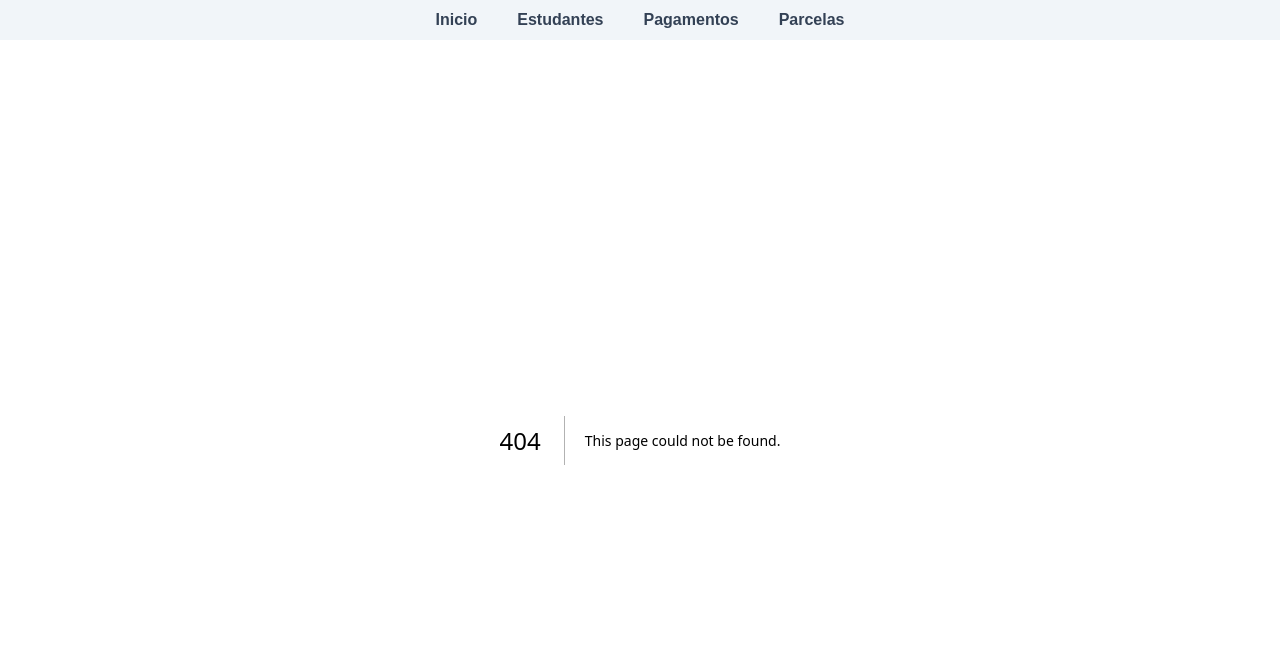
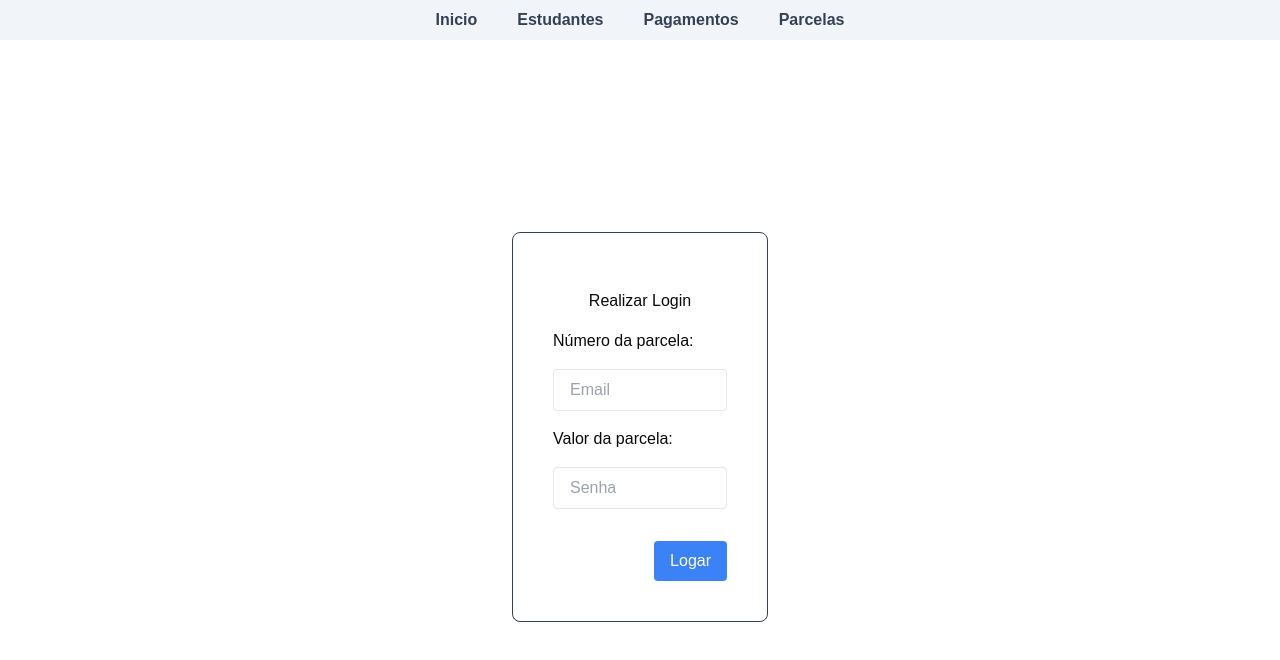
Before and after one commit to polacoluan/tamplate-project, a Next.js app: page /login in a window 1280 px wide. Before the commit this address had no page. Shown: the top 660 px of the page. Built offline with nearby package versions, Linux system fonts and the light colour scheme.

Commit message:
feat: Iniciando a implementação do sistema de autenticação

```diff
--- /dev/null
+++ b/src/api/login/login.ts
@@ -0,0 +1,26 @@
+import api from "@/api/api";
+import { Login } from "@/types/login";
+
+export async function login(params: Login) {
+    const route = "/clients/web/login";
+
+    const response = await api.post(route, params, {
+        headers: { 'Content-type': 'application/json', 'Accept': 'application/json' }
+    }).then(function (response) {
+
+        return response;
+    }).catch(function (error) {
+        if (error.response) {
+
+            return error.response;
+        } else if (error.request) {
+
+           return error.request;
+        } else {
+
+            return error.message;
+        }
+    });
+
+    return response;
+}
--- a/src/app/installments/page.tsx
+++ b/src/app/installments/page.tsx
@@ -38,11 +38,6 @@ const InstallmentPage = () => {
     setEditModalOpen(true);
   };
 
-  const openAddModal = () => {
-    setCurrentInstallment(null);
-    setAddModalOpen(true);
-  };
-
   const closeModal = () => {
     setEditModalOpen(false);
     setAddModalOpen(false);
@@ -57,7 +52,6 @@ const InstallmentPage = () => {
   useEffect(() => {
     loadInstallments();
   }, []);
-
 
   return (
     <div className="container mx-auto">
--- /dev/null
+++ b/src/app/login/page.tsx
@@ -0,0 +1,66 @@
+"use client";
+
+import { Login } from "@/types/login";
+import React from "react";
+import { login } from "@/api/login/login";
+import { useForm, SubmitHandler } from "react-hook-form";
+import { useRouter } from 'next/navigation';
+
+const LoginPage = () => {
+    const { register, handleSubmit } = useForm<Login>();
+    const router = useRouter();
+    const onSubmit: SubmitHandler<Login> = async (data) => {
+        try {
+            const response = await login(data);
+            console.log(response);
+            if(response.status == 401){
+                alert("Usuário ou senha inválidos");
+            }else if(response.status == 500){
+                alert("Formulário enviado inválido");
+            }else if(response.status == 200){
+                router.push("/");
+            }else{
+                alert("Ocorreu um erro inesperado");
+            }
+
+        } catch (error) {
+            console.error('Falha ao enviar o formulário:', error);
+        }
+    };
+
+    return (
+        <div className="border border-slate-700 rounded-lg w-1/5 m-auto mt-48 p-10">
+            <h1 className="text-center m-4">Realizar Login</h1>
+            <form onSubmit={handleSubmit(onSubmit)} className="space-y-4">
+                <label htmlFor="installment" className="block mb-2">Número da parcela:</label>
+                <input
+                    id="email"
+                    type="text"
+                    placeholder="Email"
+                    className="block w-full px-4 py-2 border rounded"
+                    {...register("email", { required: true })}
+                />
+
+                <label htmlFor="amount" className="block mb-2">Valor da parcela:</label>
+                <input
+                    id="password"
+                    type="password"
+                    placeholder="Senha"
+                    className="block w-full px-4 py-2 border rounded"
+                    {...register("password", { required: true })}
+                />
+                <div className="text-right">
+                    <button
+                        type="submit"
+                        className="bg-blue-500 text-white px-4 py-2 rounded mt-4"
+                    >
+                        <i aria-hidden className="fa-solid fa-right-to-bracket"></i> Logar
+                    </button>
+                </div>
+            </form>
+        </div>
+    );
+};
+
+
+export default LoginPage;
--- a/src/types/installment.ts
+++ b/src/types/installment.ts
@@ -1,4 +1,3 @@
-// types/Installment.ts
 export interface Installment {
     id: number;
     installment: number;
--- /dev/null
+++ b/src/types/login.ts
@@ -0,0 +1,4 @@
+export interface Login {
+    email: string;
+    password: string;
+}
```
